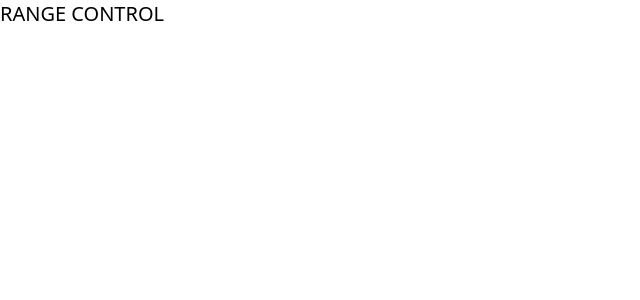
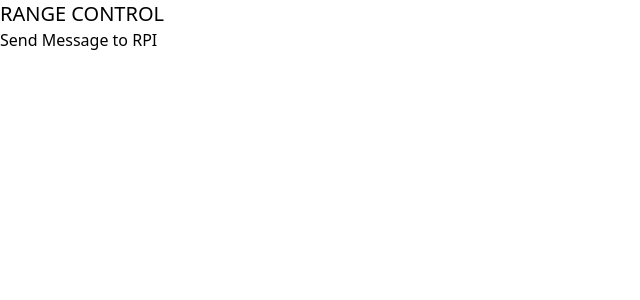
Before and after one commit to jknudstrup/range-control, a React (Vite) app: page / in a window 1280 px wide. Shown: the top 300 px of the page, without its empty margins (0-640 px from the left). Built offline with nearby package versions, Linux system fonts and the light colour scheme; no server answers.

Commit message:
Hack fruitlessly at the client code

```diff
--- a/package.json
+++ b/package.json
@@ -15,7 +15,8 @@
   "dependencies": {
     "react": "^18.2.0",
     "react-dom": "^18.2.0",
-    "ts-node": "^10.9.2"
+    "ts-node": "^10.9.2",
+    "zod": "^3.22.4"
   },
   "devDependencies": {
     "@types/react": "^18.2.43",
--- a/src/App.tsx
+++ b/src/App.tsx
@@ -1,25 +1,48 @@
-import { useEffect } from "react";
+import { useEffect, useRef } from "react";
 // import { WebSocket } from "ws";
+import { ServerMessage } from "./server/serverTypes";
+const PORT = 8081;
 
 export const App = () => {
+  const socketRef = useRef<WebSocket | null>(null);
+
+  const sendToServer = (message: string) => {
+    const serverMessage: ServerMessage = {
+      sender: "range-control",
+      message,
+    };
+    socketRef.current?.send(JSON.stringify(serverMessage));
+  };
+
   useEffect(() => {
-    const socket = new WebSocket("ws://localhost:8080");
+    socketRef.current = new WebSocket(`ws://localhost:${PORT}`);
 
-    socket.addEventListener("open", function (event) {
-      socket.send("Hello Server!");
+    socketRef.current?.addEventListener("open", function (event) {
+      sendToServer("hello server!!!");
     });
 
-    socket.addEventListener("message", function (event) {
+    socketRef.current?.addEventListener("message", function (event) {
       console.log("Message from server: ", event.data);
     });
 
     return () => {
-      socket.close();
+      socketRef.current?.close();
     };
   }, []);
+
+  const sendMessage = () => {
+    const testMessage: ServerMessage = {
+      sender: "range-control",
+      message: "a really cool message",
+    };
+
+    socketRef.current?.send(JSON.stringify(testMessage));
+  };
+
   return (
     <>
       <div className="text-xl">RANGE CONTROL</div>
+      <button onClick={sendMessage}>Send Message to RPI</button>
     </>
   );
 };
--- a/src/server/server.ts
+++ b/src/server/server.ts
@@ -1,5 +1,13 @@
 // import { WebSocket } from "ws";
+
+import { z } from "zod";
 import WebSocket, { WebSocketServer } from "ws";
+// import { ServerMessageSchema } from "./serverTypes";
+
+export const ServerMessageSchema = z.object({
+  sender: z.string(),
+  message: z.string(),
+});
 
 // const wss = new WebSocket.Server({ port: 8080 });
 
@@ -12,8 +20,13 @@ wss.on("connection", (ws: WebSocket) => {
   console.log("New client connected");
 
   ws.on("message", (message: string) => {
-    console.log(`Received message: ${message}`);
+    const msg = ServerMessageSchema.parse(JSON.parse(message));
+    console.log(`Received message from ${msg.sender}: ${msg.message}`);
     // Process message here
+  });
+
+  ws.on("error", (err) => {
+    console.error(err);
   });
 
   ws.on("close", () => {
--- /dev/null
+++ b/src/server/serverTypes.ts
@@ -0,0 +1,4 @@
+import { z } from "zod";
+import { ServerMessageSchema } from "./server";
+
+export type ServerMessage = z.infer<typeof ServerMessageSchema>;
--- a/src/styles.css
+++ b/src/styles.css
@@ -544,74 +544,7 @@ video {
   --tw-backdrop-sepia:  ;
 }
 
-:root {
-  font-family: Inter, system-ui, Avenir, Helvetica, Arial, sans-serif;
-  line-height: 1.5;
-  font-weight: 400;
-  color-scheme: light dark;
-  color: rgba(255, 255, 255, 0.87);
-  background-color: #242424;
-  font-synthesis: none;
-  text-rendering: optimizeLegibility;
-  -webkit-font-smoothing: antialiased;
-  -moz-osx-font-smoothing: grayscale;
+.text-xl {
+  font-size: 1.25rem;
+  line-height: 1.75rem;
 }
-
-a {
-  font-weight: 500;
-  color: #646cff;
-  text-decoration: inherit;
-}
-
-a:hover {
-  color: #535bf2;
-}
-
-body {
-  margin: 0;
-  display: flex;
-  place-items: center;
-  min-width: 320px;
-  min-height: 100vh;
-}
-
-h1 {
-  font-size: 3.2em;
-  line-height: 1.1;
-}
-
-button {
-  border-radius: 8px;
-  border: 1px solid transparent;
-  padding: 0.6em 1.2em;
-  font-size: 1em;
-  font-weight: 500;
-  font-family: inherit;
-  background-color: #1a1a1a;
-  cursor: pointer;
-  transition: border-color 0.25s;
-}
-
-button:hover {
-  border-color: #646cff;
-}
-
-button:focus,
-button:focus-visible {
-  outline: 4px auto -webkit-focus-ring-color;
-}
-
-@media (prefers-color-scheme: light) {
-  :root {
-    color: #213547;
-    background-color: #ffffff;
-  }
-
-  a:hover {
-    color: #747bff;
-  }
-
-  button {
-    background-color: #f9f9f9;
-  }
-}
--- a/tsconfig.json
+++ b/tsconfig.json
@@ -17,6 +17,8 @@
     "isolatedModules": true,
     "noEmit": true,
     "jsx": "react-jsx",
+    "experimentalDecorators": true,
+    "esModuleInterop": true,
 
     /* Linting */
     "strict": true,
```
Also changed, not shown: 4 other files (tests, documents, lock files or other folders).
